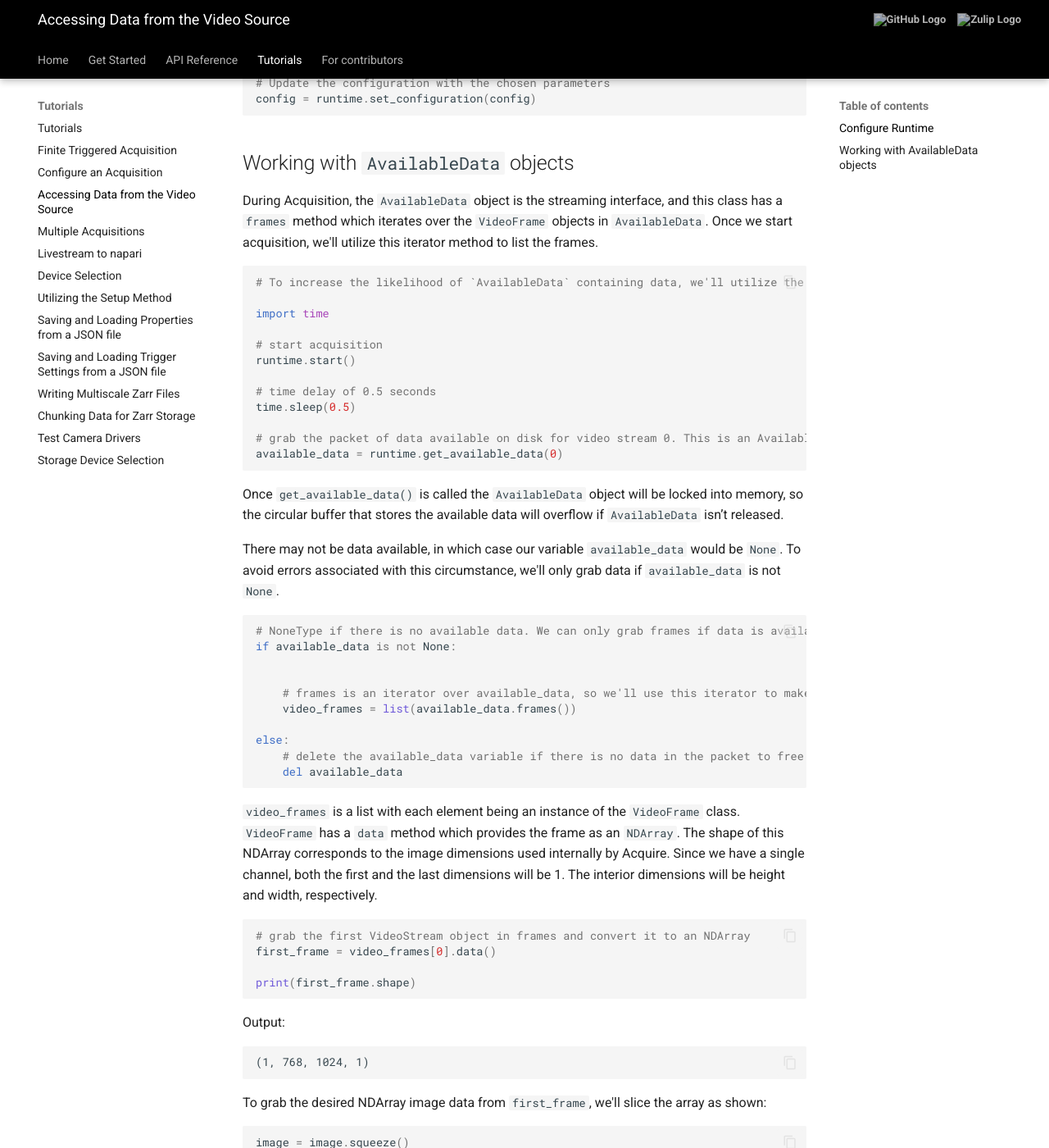
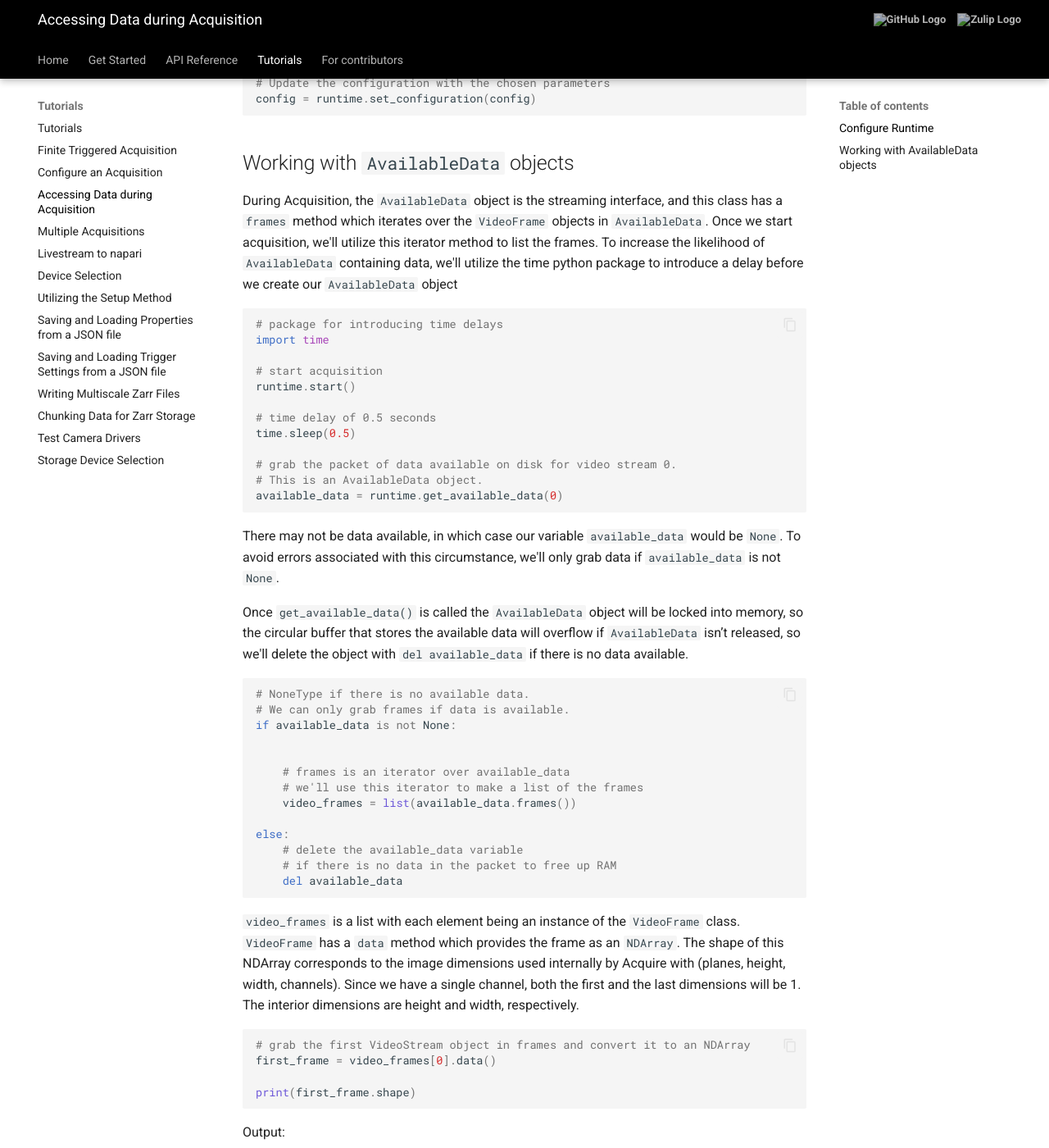
Before and after one commit to melissawm/acquire-docs, an MkDocs documentation site: the page built from docs/tutorials/framedata.md, in a window 1280 px wide and 1400 px high, scrolled down 780 px. Shown: the whole window at 82% size. Built offline with MkDocs 1.6.1 and Material for MkDocs 9.7.7, drawn with Linux system fonts in a browser that asks for light colours; comment, search, counter and statistics services are not loaded; some of the changed text lies outside the part shown.

Commit message:
Update framedata.md
copy edits and tutorial renaming

````diff
--- a/docs/tutorials/framedata.md
+++ b/docs/tutorials/framedata.md
@@ -1,4 +1,4 @@
-# Accessing Data from the Video Source
+# Accessing Data during Acquisition
 
 This tutorial will provide an example of accessing data from a video source during acquisition.
 
@@ -37,12 +37,11 @@ config = runtime.set_configuration(config)
 ```
 ## Working with `AvailableData` objects
 
-During Acquisition, the `AvailableData` object is the streaming interface, and this class has a `frames` method which iterates over the `VideoFrame` objects in `AvailableData`. Once we start acquisition, we'll utilize this iterator method to list the frames.
+During Acquisition, the `AvailableData` object is the streaming interface, and this class has a `frames` method which iterates over the `VideoFrame` objects in `AvailableData`. Once we start acquisition, we'll utilize this iterator method to list the frames. To increase the likelihood of `AvailableData` containing data, we'll utilize the time python package to introduce a delay before we create our `AvailableData` object
 
 
 ```python
-# To increase the likelihood of `AvailableData` containing data, we'll utilize the time python package to introduce a delay before we create our `AvailableData` object
-
+# package for introducing time delays
 import time
 
 # start acquisition
@@ -51,29 +50,33 @@ runtime.start()
 # time delay of 0.5 seconds
 time.sleep(0.5)
 
-# grab the packet of data available on disk for video stream 0. This is an AvailableData object.
+# grab the packet of data available on disk for video stream 0.
+# This is an AvailableData object.
 available_data = runtime.get_available_data(0)
 ```
-Once `get_available_data()` is called the `AvailableData` object will be locked into memory, so the circular buffer that stores the available data will overflow if `AvailableData` isn’t released.
-
 
 There may not be data available, in which case our variable `available_data` would be `None`. To avoid errors associated with this circumstance, we'll only grab data if `available_data` is not `None`.
 
+Once `get_available_data()` is called the `AvailableData` object will be locked into memory, so the circular buffer that stores the available data will overflow if `AvailableData` isn’t released, so we'll delete the object with `del available_data` if there is no data available.
+
 
 ```python
-# NoneType if there is no available data. We can only grab frames if data is available.
+# NoneType if there is no available data.
+# We can only grab frames if data is available.
 if available_data is not None:
 
 
-    # frames is an iterator over available_data, so we'll use this iterator to make a list of the frames
+    # frames is an iterator over available_data
+    # we'll use this iterator to make a list of the frames
     video_frames = list(available_data.frames())
 
 else:
-    # delete the available_data variable if there is no data in the packet to free up RAM
+    # delete the available_data variable
+    # if there is no data in the packet to free up RAM
     del available_data
 
 ```
-`video_frames` is a list with each element being an instance of the `VideoFrame` class. `VideoFrame` has a `data` method which provides the frame as an `NDArray`. The shape of this NDArray corresponds to the image dimensions used internally by Acquire. Since we have a single channel, both the first and the last dimensions will be 1. The interior dimensions will be height and width, respectively.
+`video_frames` is a list with each element being an instance of the `VideoFrame` class. `VideoFrame` has a `data` method which provides the frame as an `NDArray`. The shape of this NDArray corresponds to the image dimensions used internally by Acquire with (planes, height, width, channels). Since we have a single channel, both the first and the last dimensions will be 1. The interior dimensions are height and width, respectively.
 
 
 ```python
@@ -87,9 +90,10 @@ Output:
 (1, 768, 1024, 1)
 ```
 
-To grab the desired NDArray image data from `first_frame`, we'll slice the array as shown:
+We can use the `numpy.squeeze` method to grab the desired NDArray image data from `first_frame` since the other dimensions are 1. This is equivalent to `image = first_frame[0][:, :, 0]`.
+
 ```python
-image = image.squeeze()
+image = first_frame.squeeze()
 
 
 print(image.shape)
````
